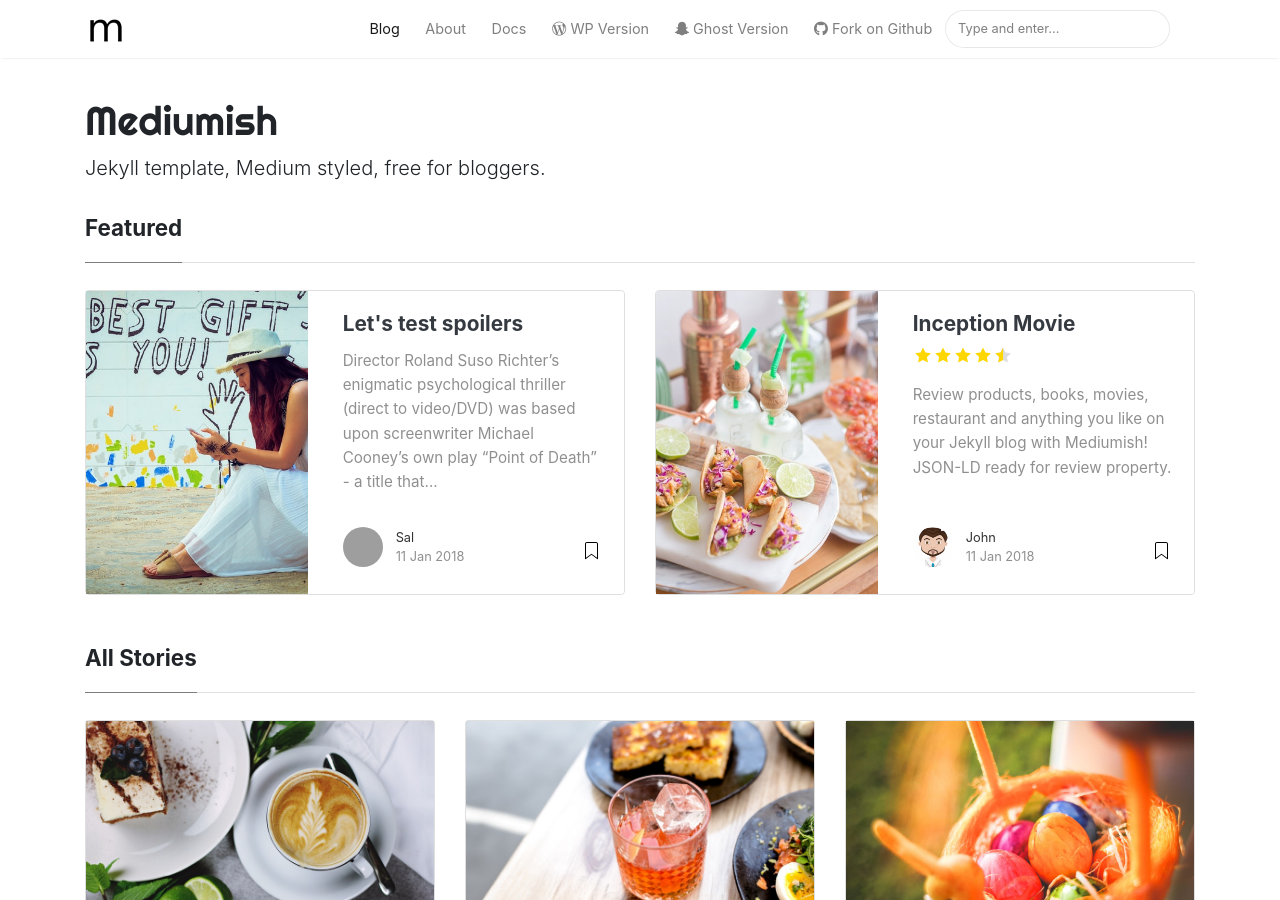
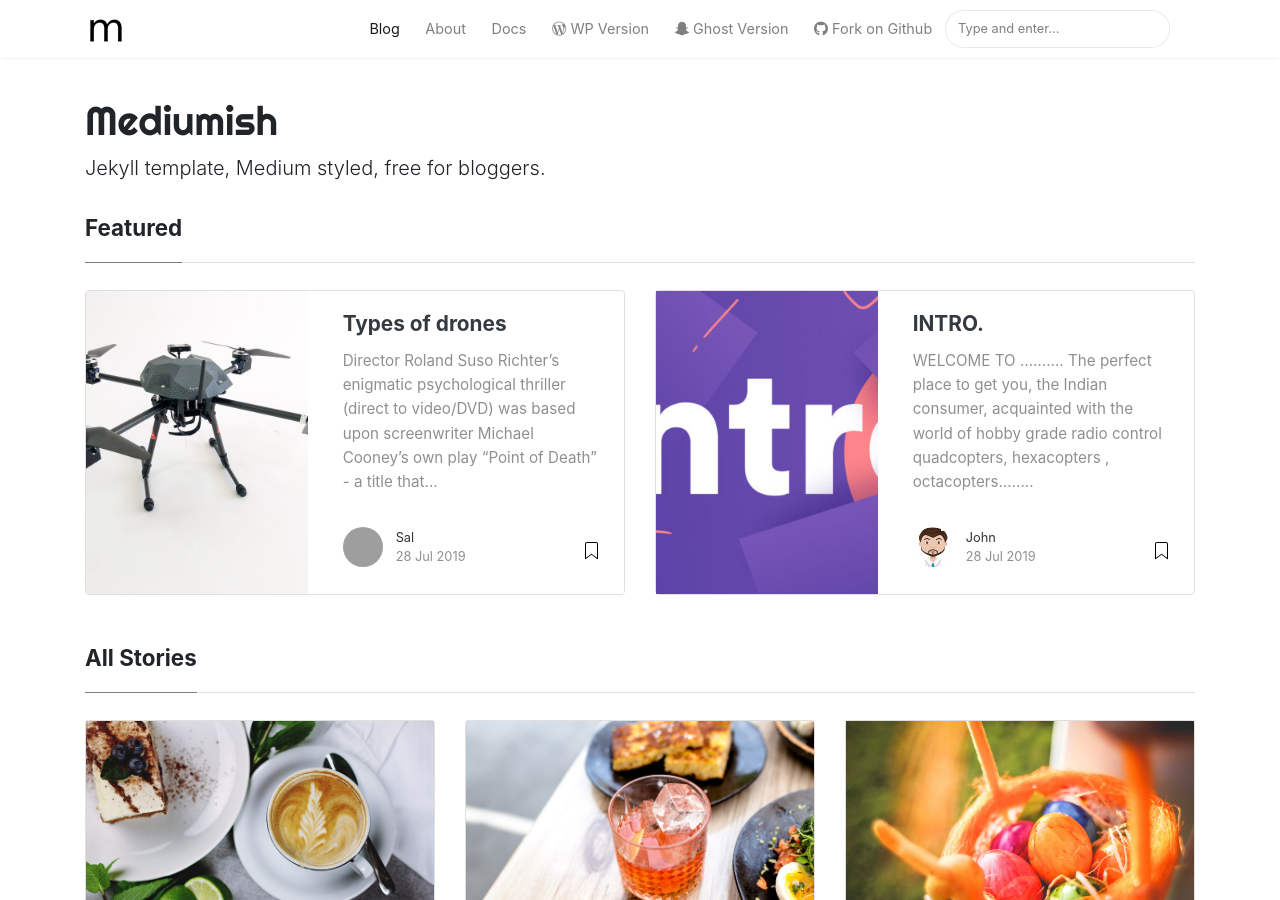
Before and after one commit to rish12321/blog, a Jekyll site: the page built from index.html, in a window 1280 px wide and 900 px high. Built offline with Jekyll 4.4.1, drawn with Linux system fonts in a browser that asks for light colours; nearby versions of some CDN libraries; the list of posts is cut into pages by our own code; grey boxes are pictures that could not be loaded.

Commit message:
first edit

````diff
--- a/_posts/2018-01-11-customer-service.md
+++ /dev/null
@@ -1,31 +0,0 @@
----
-layout: post
-title:  "Inception Movie"
-author: john
-categories: [ Jekyll, tutorial ]
-tags: [red, yellow]
-image: assets/images/11.jpg
-description: "My review of Inception movie. Acting, plot and something else in this short description."
-featured: true
-hidden: true
-rating: 4.5
----
-
-Review products, books, movies, restaurant and anything you like on your Jekyll blog with Mediumish! JSON-LD ready for review property.
-
-#### How to use?
-
-It's actually really simple! Add the rating in your YAML front matter. It also supports halfs:
-
-```html
----
-layout: post
-title:  "Inception Movie"
-author: john
-categories: [ Jekyll, tutorial ]
-tags: [red, yellow]
-image: assets/images/11.jpg
-description: "My review of Inception movie. Actors, directing and more."
-rating: 4.5
----
-```
--- /dev/null
+++ b/_posts/2019-07-28-introduction.md
@@ -0,0 +1,27 @@
+---
+layout: post
+title:  "INTRO."
+author: john
+categories: [ Jekyll, tutorial ]
+tags: [red, yellow]
+image: assets/images/intro.jpg
+description: "My review of Inception movie. Acting, plot and something else in this short description."
+featured: true
+hidden: true
+---
+WELCOME TO ………. The perfect place to get you, the Indian consumer, acquainted with the world of hobby grade radio control quadcopters, hexacopters , octacopters..... ergo, drones.
+
+
+
+Follow the individual posts about
+
+the types of drones based on usage,
+approximate budget requirement,
+parts & tools needed and how to build,
+where to get these parts,
+customs suggestions on what you can or shouldn’t order from outside India.
+
+
+Order the parts, get experimenting and diy-ing, and get that drone up in the air.
+
+Or…just contact us for a quote for one of our drone packages, built and tuned for you based on your requirements.
--- a/_posts/2018-01-11-quick-start-guide.md
+++ b/_posts/2019-07-28-types-of-drones.md
@@ -1,9 +1,9 @@
 ---
 layout: post
-title:  "Let's test spoilers"
+title:  "Types of drones "
 author: sal
 categories: [ Jekyll, tutorial ]
-image: assets/images/12.jpg
+image: assets/images/drone.jpg
 featured: true
 hidden: true
 ---
````
Also changed, not shown: assets/images/drone.jpg (added), assets/images/intro.jpg (added).
